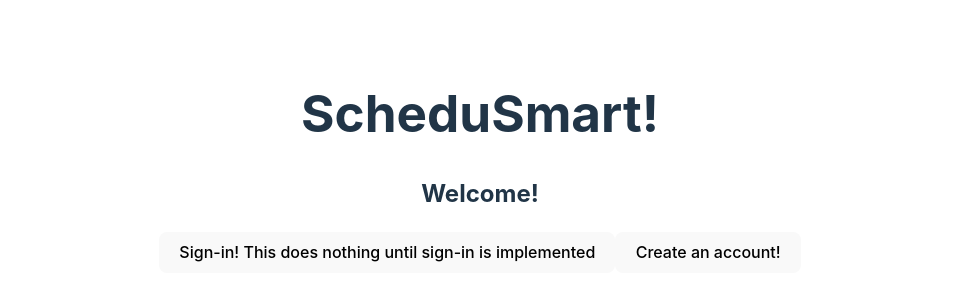
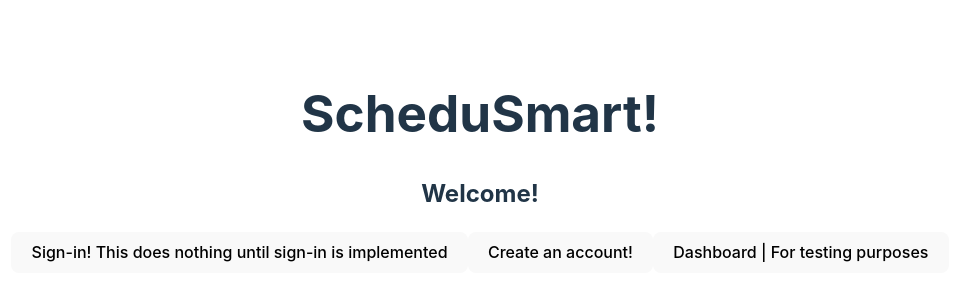
Before and after one commit to Reece-Ausmus/ScheduSmart, a React (Vite) app in the folder schedusmart-frontend/: page /welcome in a window 1280 px wide. Shown: the part 238-538 px from the top of the page, without its empty margins (160-1119 px from the left). Built offline with nearby package versions, Linux system fonts and the light colour scheme.

Commit message:
readded some testing stuff

```diff
--- a/schedusmart-frontend/src/pages/Welcome.jsx
+++ b/schedusmart-frontend/src/pages/Welcome.jsx
@@ -6,12 +6,24 @@ export default function Welcome() {
     const handleButtonClick = () => {
         window.location.href = '/createaccount';
       };
+
+    const [goToDash, setGoToDash] = React.useState(false)
+
+    if (goToDash) {
+        return(
+            <>
+            <Navigate to="/dashboard" />
+            </>
+        );
+    }
+
     return(
         <>
         <Header/>
         <h2>Welcome!</h2>
         <button>Sign-in! This does nothing until sign-in is implemented</button>
         <button onClick={handleButtonClick}>Create an account!</button>
+        <button onClick={() => {setGoToDash(true)}}>Dashboard | For testing purposes</button>
         </>
     );
 }
```
